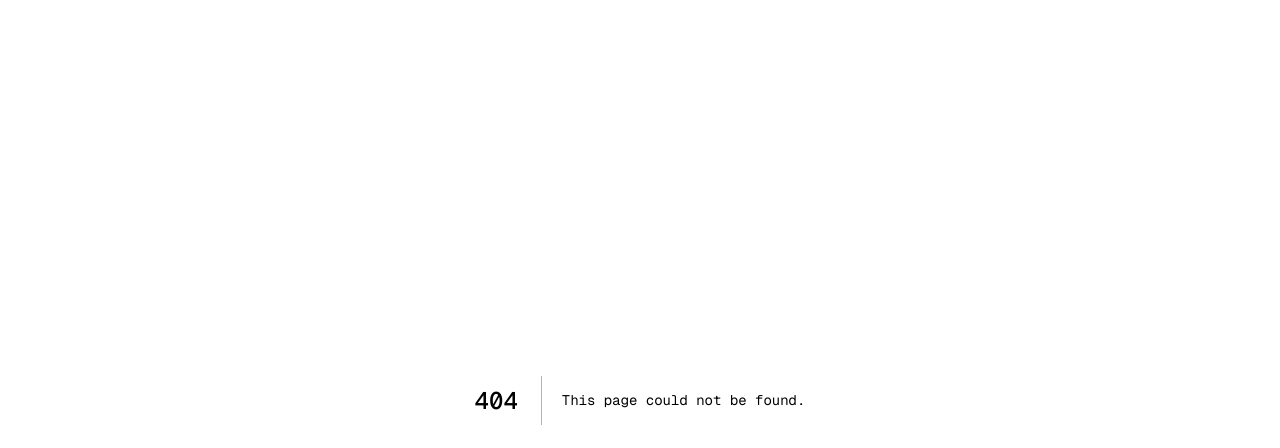
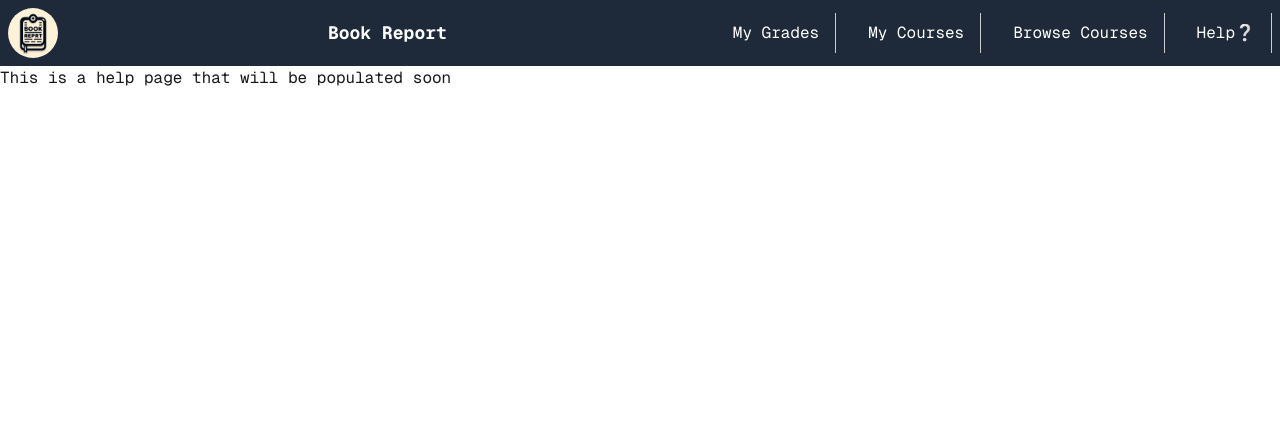
Before and after one commit to davideastmond/book-report-react, a Next.js app: page /help in a window 1280 px wide. Before the commit this address had no page. Shown: the top 448 px of the page. Built offline with nearby package versions, Linux system fonts and the light colour scheme; no server answers.

Commit message:
update layout

```diff
--- a/src/app/dashboard/layout.tsx
+++ b/src/app/dashboard/layout.tsx
@@ -1,14 +1,7 @@
-import { NavBar } from "@/components/nav/NavBar";
-
 export default function DashboardLayout({
   children,
 }: {
   children: React.ReactNode;
 }) {
-  return (
-    <>
-      <NavBar />
-      <div>{children}</div>
-    </>
-  );
+  return <div>{children}</div>;
 }
--- /dev/null
+++ b/src/app/help/page.tsx
@@ -0,0 +1,7 @@
+export default function HelpPage() {
+  return (
+    <div>
+      <main>This is a help page that will be populated soon</main>
+    </div>
+  );
+}
--- a/src/app/layout.tsx
+++ b/src/app/layout.tsx
@@ -1,6 +1,6 @@
+import { NavBar } from "@/components/nav/NavBar";
 import type { Metadata } from "next";
 import { Geist, Geist_Mono } from "next/font/google";
-import { Suspense } from "react";
 import "./globals.css";
 import { NextAuthProvider } from "./providers/NextAuth";
 
@@ -30,7 +30,8 @@ export default function RootLayout({
         className={`${geistSans.variable} ${geistMono.variable} antialiased`}
       >
         <NextAuthProvider>
-          <Suspense>{children}</Suspense>
+          <NavBar />
+          {children}
         </NextAuthProvider>
       </body>
     </html>
```
